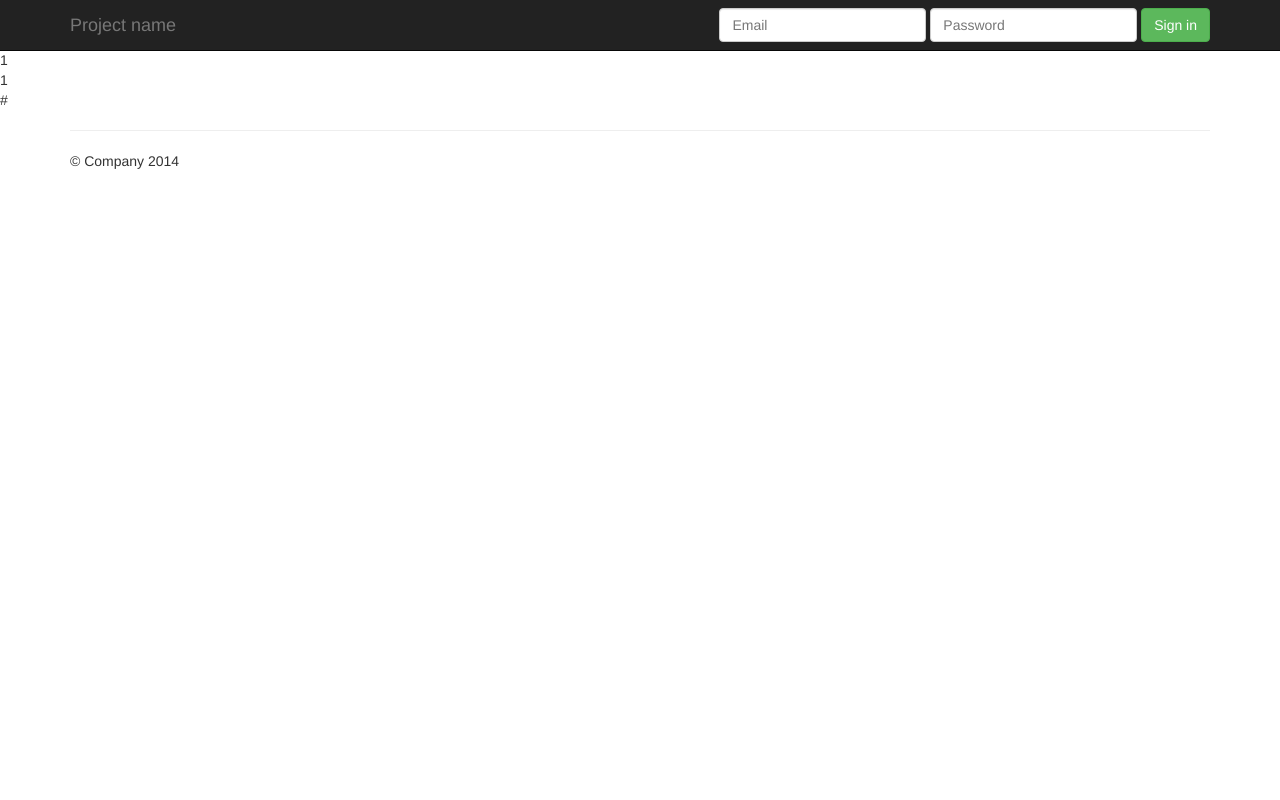
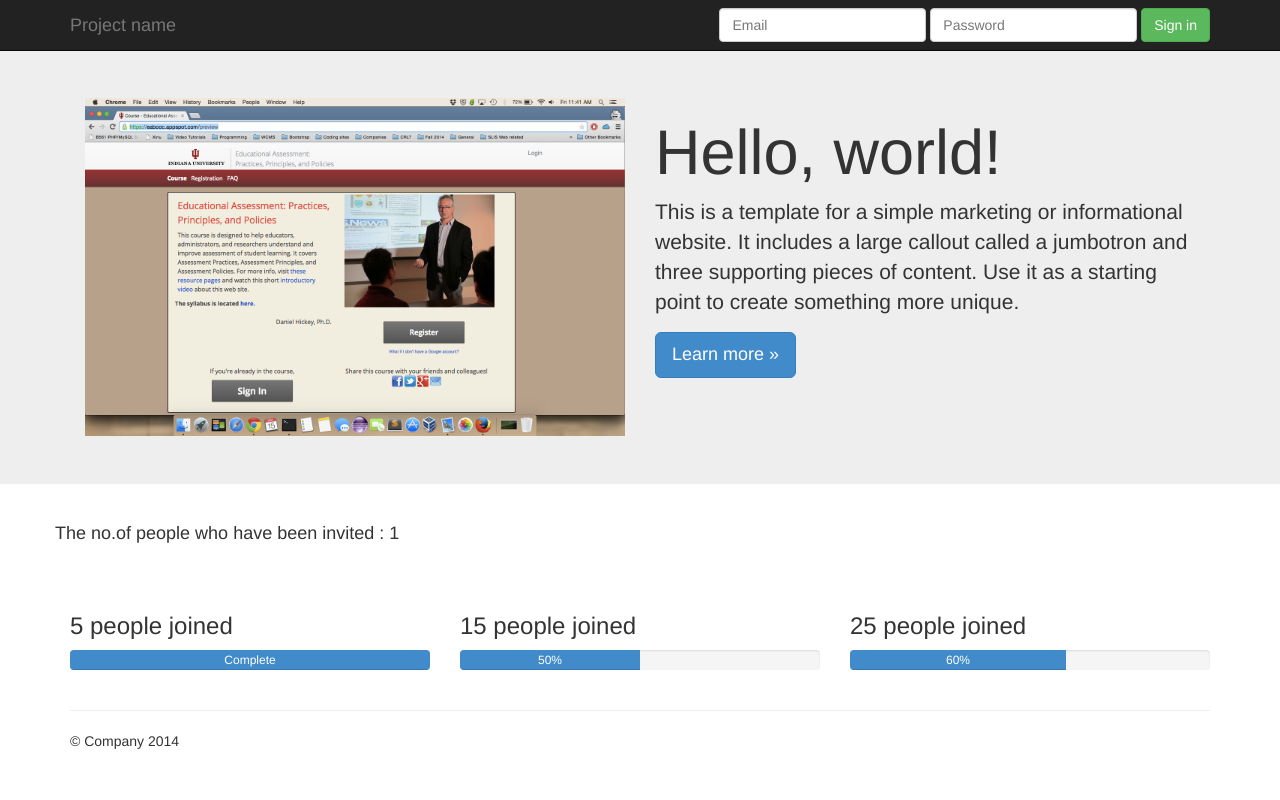
Before and after one commit to karthikbangera87/django-promotions, a Django app: template templates/share.html in a window 1280 px wide. Run offline with Django 3.2, Linux system fonts and the light colour scheme; the template is opened without the code that fills it: most values are stand-ins (such as "Sample title", 1, 10 or a date in 2020); some libraries are stand-ins or nearby versions.

Commit message:
addition of jquery for progress bar

```diff
--- a/myapp/views.py
+++ b/myapp/views.py
@@ -70,7 +70,7 @@ def home(request):
 			new_join_old.ip_address = get_ip(request)
 			new_join_old.save()
 
-		print myapp.objects.filter(friend=obj)
+		#print myapp.objects.filter(friend=obj)
 		#print obj.referral.all().count()
 		return HttpResponseRedirect("/%s" %(new_join_old.ref_id))
 
--- a/templates/base.html
+++ b/templates/base.html
@@ -77,7 +77,14 @@
     ================================================== -->
     <!-- Placed at the end of the document so the pages load faster -->
     <script src="https://ajax.googleapis.com/ajax/libs/jquery/1.11.2/jquery.min.js"></script>
-    <script src="{% static 'js/bootstrap.min.js' %}"</script>
+    <script src="{% static 'js/bootstrap.min.js' %}"></script>
+    <script>
+    $(document).ready(function(){
+      {% block jquery %}
+      {% endblock %}
+
+    });
+    </script>
     <!-- IE10 viewport hack for Surface/desktop Windows 8 bug -->
     <script src="http://getbootstrap.com/assets/js/ie10-viewport-bug-workaround.js"></script>
   </body>
--- a/templates/share.html
+++ b/templates/share.html
@@ -1,10 +1,77 @@
 {% extends "base.html" %}
+
+{% load staticfiles %}
+
+
+{% block jquery %}
+
+$signcount = 10
+
+if($signcount > 0 && $signcount < 5){
+	$percent = ($signcount/5)*100;
+	$("#bar1").css("width", $percent+"%").attr("aria-valuenow", $signcount ).text($percent + "%");
+}
+
+else if($signcount >= 5 && $signcount < 15) {
+	$("#bar1").css("width", "100%").attr("aria-valuenow", "5" ).text("Complete");
+	$newsigncount = $signcount - 5
+	$newpercent = ($newsigncount/(15-5))*100;
+	$("#bar2").css("width", $newpercent+"%").attr("aria-valuenow", $newsigncount ).text($newpercent + "%");
+
+}
+
+{% endblock %}
 
 
 {% block content %}
+<div class="jumbotron">
+    <div class="container">
+          <div class = "col-md-6 pull-right">
+          <h1>Hello, world!</h1>
+          <p>This is a template for a simple marketing or informational website. It includes a large callout called a jumbotron and three supporting pieces of content. Use it as a starting point to create something more unique.</p>
+          <p><a class="btn btn-primary btn-lg" href="#" role="button">Learn more &raquo;</a></p>
+          </div>
+          <div class = "col-md-6 pull-left">
+            <img src= "{% static 'img/landing.png' %}" class = 'img-responsive' />
+          </div>
+    </div>
+</div>
 
-{{ref_id}}<br/>
-{{count}}<br/>
-{{url}}<br/>
+<div class = "container">
+	<div class = "row">
+		<h4>The no.of people who have been invited : {{count}} </h4>
+	</div>
+</div>
+<br/>
+<br/>
+
+<div class = "container">
+	<div class = "row">
+		<div class = "col-sm-4">
+			<h3> 5 people joined </h3>
+			<div class="progress">
+  				<div class="progress-bar" id = "bar1" role="progressbar" aria-valuenow="60" aria-valuemin="0" aria-valuemax="5" style="width: 60%;">
+   				 60%
+  				</div>
+			</div>
+		</div>
+		<div class = "col-sm-4">
+			<h3> 15 people joined </h3>
+			<div class="progress">
+  				<div class="progress-bar" id = "bar2"role="progressbar" aria-valuenow="60" aria-valuemin="0" aria-valuemax="15" style="width: 60%;">
+   				 60%
+  				</div>
+			</div>
+		</div>
+		<div class = "col-sm-4">
+			<h3> 25 people joined </h3>
+			<div class="progress">
+  				<div class="progress-bar" role="progressbar" aria-valuenow="60" aria-valuemin="0" aria-valuemax="25" style="width: 60%;">
+   				 60%
+  				</div>
+			</div>
+		</div>
+	</div>
+</div>
 
 {% endblock %}
```
